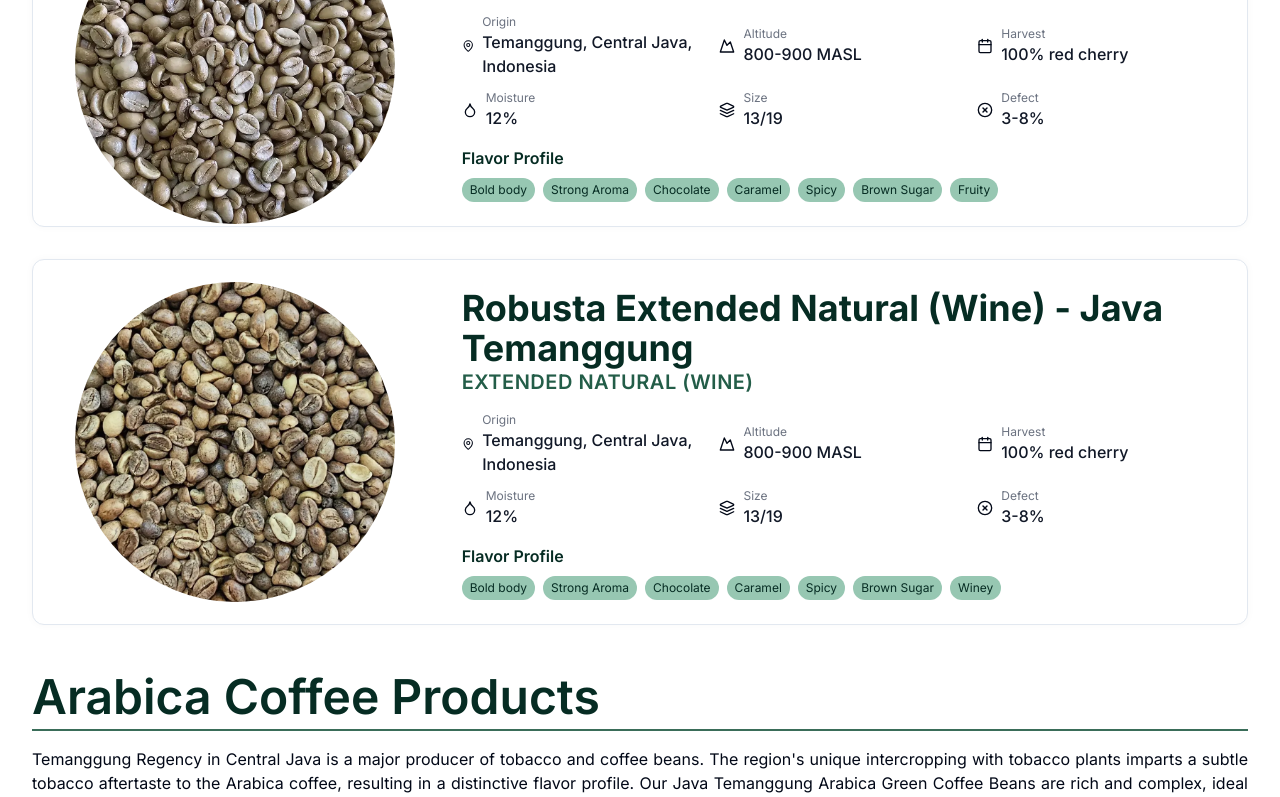
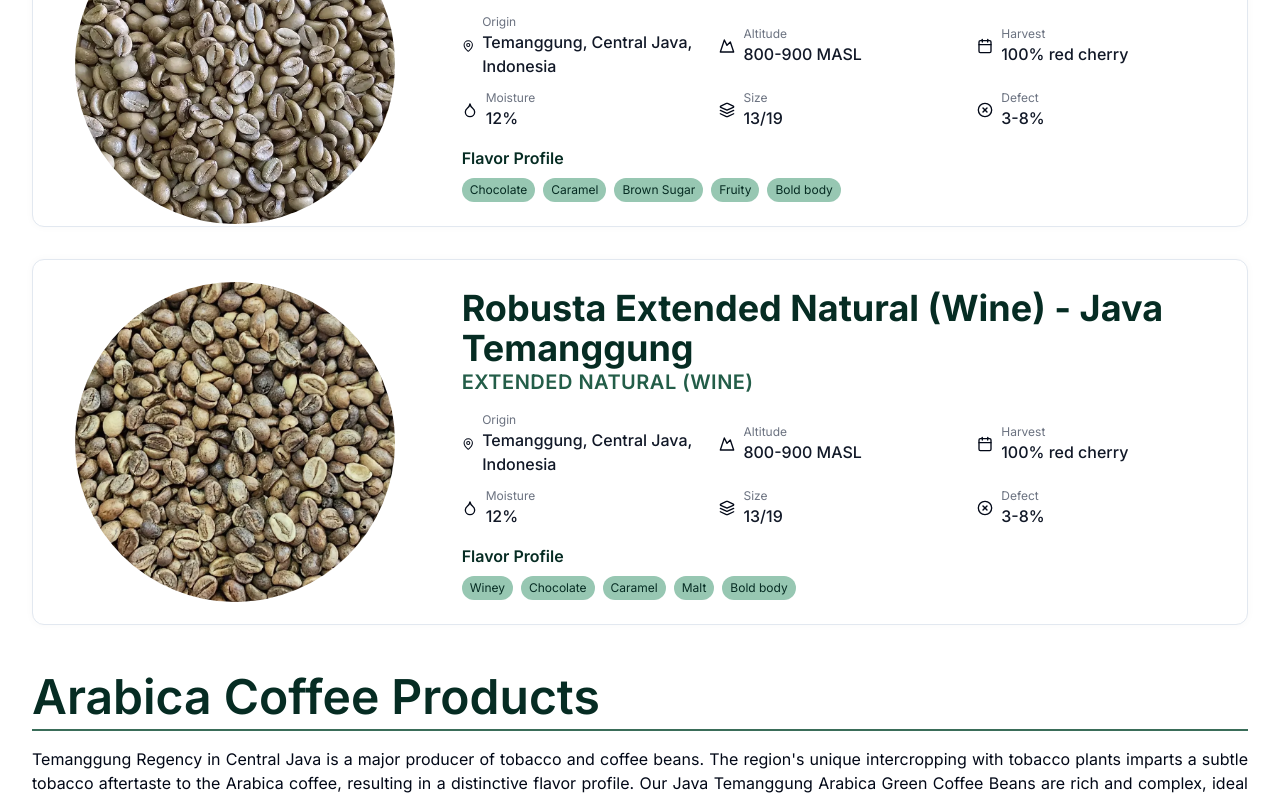
Before and after one commit to alnandoh/Indocoffee, a Next.js app: page /products in a window 1280 px wide. Shown: the part 1751-2548 px from the top of the page. Built offline with nearby package versions, Linux system fonts and the light colour scheme.

Commit message:
Update favicon, fix product image section zoom, change image and section style of heritage page, change image on hero page

```diff
--- a/app/_components/Heritage.tsx
+++ b/app/_components/Heritage.tsx
@@ -1,23 +1,22 @@
 import Image from "next/image";
-import HeritageImage from "@/public/Heritage Image.webp";
+import Mountain from "@/public/posong.webp";
 export default function Heritage() {
   return (
-    <section className="bg-two-500 text-one-800">
-      <div className="wrapper py-12 md:py-16 lg:py-24 xl:py-28">
-        <h2 className="lg:max-w-5xl mx-auto font-bold text-center leading-tight animate-fade-in mb-8 lg:mb-12">
+    <section className="relative min-h-[calc(100vh-80px)] sm:h-fit flex items-center justify-center">
+      <Image
+        src={Mountain}
+        alt="Hero Image"
+        fill
+        className="object-cover opacity-90 -z-10 brightness-50"
+        priority
+        quality={75}
+      />
+      <div className="absolute inset-0 flex items-center justify-center bg-black/50 p-4 lg:p-8">
+        <div className="mx-auto p-4 lg:px-8 lg:py-16 flex flex-col md:items-center gap-6 text-stone-100">
+          <h2 className="lg:max-w-3xl font-bold md:text-center leading-tight animate-fade-in">
             The Rich Heritage of Indonesian Coffee
           </h2>
-        <div className="grid lg:grid-cols-2 gap-8 lg:gap-12 items-center">
-          <div className="w-full aspect-video md:h-92 lg:h-full relative rounded-xl overflow-hidden">
-            <Image
-              src={HeritageImage}
-              alt="Heritage Image"
-              layout="fill"
-              objectFit="cover"
-              objectPosition="center"
-              className="animate-fade-in"
-            />
-          </div>
+          <div className="max-w-xl lg:max-w-3xl text-base md:text-lg md:mt-4">
             <p className="xl:text-lg text-justify animate-fade-in">
               Indonesia is a leading agricultural producer, with coffee
               exemplifying its exceptional quality. Located along the Pacific
@@ -25,8 +24,8 @@ export default function Heritage() {
               creating ideal coffee-growing conditions. The country's diverse
               climates, from cool highlands to humid tropics, contribute unique
               flavors to its coffee. <br /> <br />
-            The history of Indonesian coffee dates back to the 18th century when
-            the Dutch East India Company (VOC) first cultivated coffee on
+              The history of Indonesian coffee dates back to the 18th century
+              when the Dutch East India Company (VOC) first cultivated coffee on
               Java&apos;s volcanic slopes. Renowned for its quality and
               distinctive flavor, Indonesian coffee quickly gained international
               acclaim. We continue this legacy with premium green coffee beans
@@ -34,6 +33,7 @@ export default function Heritage() {
             </p>
           </div>
         </div>
+      </div>
     </section>
   );
 }
--- a/app/_components/Hero.tsx
+++ b/app/_components/Hero.tsx
@@ -1,9 +1,9 @@
 import Image from "next/image";
-import hero from "@/public/posong.webp";
+import hero from "@/public/HeroImage.webp";
 
 export default function Hero() {
   return (
-    <section className="relative min-h-[calc(100vh-80px)] sm:min-h-screen flex items-center justify-center overflow-hidden">
+    <section className="relative min-h-[calc(100vh-80px)] sm:min-h-screen flex items-center justify-center">
       <Image
         src={hero}
         alt="Hero Image"
--- a/app/_components/Product.tsx
+++ b/app/_components/Product.tsx
@@ -14,7 +14,7 @@ export default function Product() {
           <Image
             src={Arabica}
             alt="Java Temanggung Arabica Coffee Beans"
-            className="transition-transform duration-300 ease-in-out hover:scale-105"
+            className="transition-transform duration-300 ease-in-out scale-125 hover:scale-[1.30]"
             layout="fill"
             objectFit="cover"
           />
--- a/app/layout.tsx
+++ b/app/layout.tsx
@@ -10,7 +10,7 @@ import ScrollToTop from "@/components/ScrollToTop";
 const inter = Inter({ subsets: ["latin"] });
 
 export const metadata: Metadata = {
-  title: "Indo Coffee",
+  title: "NusaBean",
   description: "Discover the Essence of Indonesian Coffee",
 };
 
--- a/app/products/_components/ProductTable.tsx
+++ b/app/products/_components/ProductTable.tsx
@@ -72,15 +72,7 @@ const productData: Product[] = [
     moisture: "12%",
     size: "13/19",
     defect: "3-8%",
-    flavors: [
-      "Bold body",
-      "Strong Aroma",
-      "Chocolate",
-      "Caramel",
-      "Spicy",
-      "Brown Sugar",
-      "Honey",
-    ],
+    flavors: ["Chocolate", "Caramel", "Brown Sugar", "Nutty", "Bold body"],
   },
   {
     name: "Robusta - Robusta Natural Java Temanggung",
@@ -92,15 +84,7 @@ const productData: Product[] = [
     moisture: "12%",
     size: "13/19",
     defect: "3-8%",
-    flavors: [
-      "Bold body",
-      "Strong Aroma",
-      "Chocolate",
-      "Caramel",
-      "Spicy",
-      "Brown Sugar",
-      "Fruity",
-    ],
+    flavors: ["Chocolate", "Caramel", "Brown Sugar", "Fruity", "Bold body"],
   },
   {
     name: "Robusta - Robusta Extended Natural (Wine) Java Temanggung ",
@@ -112,15 +96,7 @@ const productData: Product[] = [
     moisture: "12%",
     size: "13/19",
     defect: "3-8%",
-    flavors: [
-      "Bold body",
-      "Strong Aroma",
-      "Chocolate",
-      "Caramel",
-      "Spicy",
-      "Brown Sugar",
-      "Winey",
-    ],
+    flavors: ["Winey", "Chocolate", "Caramel", "Malt", "Bold body"],
   },
 
   {
@@ -204,10 +180,8 @@ const productData: Product[] = [
 ];
 
 const varietyDescriptions: Record<string, string> = {
-  Arabica: `Temanggung Regency in Central Java is a major producer of tobacco and coffee beans. The region's unique intercropping with tobacco plants imparts a subtle tobacco aftertaste to the Arabica coffee, resulting in a distinctive flavor profile. Our Java Temanggung Arabica Green Coffee Beans are rich and complex, ideal for those seeking a unique coffee experience.
-Temanggung Arabica was highlighted as one of Indonesia's top specialty coffees at the SCAA Expo 2016 in Atlanta, with Indonesia honored as the Portrait Country, showcasing its rich coffee heritage and global recognition.`,
-  Robusta: `Temanggung Regency produces some of the finest organic Robusta coffee, known for its strong aroma and rich flavors with notes of chocolate, brown sugar, and spice. Our skilled farmers use advanced post-harvest techniques, including natural, honey, and wine processing, creating a standout coffee.
-Temanggung Robusta has earned international recognition, winning a bronze medal in 2018 and a gold medal in 2019 at the AVPA awards in Paris, showcasing the exceptional craftsmanship of its farmers.`,
+  Arabica: `Temanggung Regency in Central Java is a major producer of tobacco and coffee beans. The region's unique intercropping with tobacco plants imparts a subtle tobacco aftertaste to the Arabica coffee, resulting in a distinctive flavor profile. Our Java Temanggung Arabica Green Coffee Beans are rich and complex, ideal for those seeking a unique coffee experience. Temanggung Arabica was highlighted as one of Indonesia's top specialty coffees at the SCAA Expo 2016 in Atlanta, with Indonesia honored as the Portrait Country, showcasing its rich coffee heritage and global recognition.`,
+  Robusta: `Temanggung Regency produces some of the finest organic Robusta coffee, known for its strong aroma and rich flavors with notes of chocolate, brown sugar, and spice. Our skilled farmers use advanced post-harvest techniques, including natural, honey, and wine processing, creating a standout coffee. Temanggung Robusta has earned international recognition, winning a bronze medal in 2018 and a gold medal in 2019 at the AVPA awards in Paris, showcasing the exceptional craftsmanship of its farmers.`,
 };
 
 const CoffeeProductDisplay: React.FC = () => {
--- a/components/Header.tsx
+++ b/components/Header.tsx
@@ -72,7 +72,7 @@ export default function Header() {
           <Link href="/" className="nav-link">
             Home
           </Link>
-          <Link href="/#about-us" className="nav-link">
+          <Link href="/#about-us" className="nav-link" passHref>
             About Us
           </Link>
           <Link href="/products" className="nav-link">
@@ -81,7 +81,7 @@ export default function Header() {
           <Link href="/gallery" className="nav-link">
             Gallery
           </Link>
-          <Link href="#contact-us" className="nav-link">
+          <Link href="#contact-us" className="nav-link" passHref>
             Contact Us
           </Link>
         </div>
@@ -111,6 +111,7 @@ export default function Header() {
                   <Link
                     href="/#about-us"
                     className="text-lg font-semibold hover:text-gray-700"
+                    passHref
                   >
                     About Us
                   </Link>
@@ -135,6 +136,7 @@ export default function Header() {
                   <Link
                     href="#contact-us"
                     className="text-lg font-semibold hover:text-gray-700"
+                    passHref
                   >
                     Contact Us
                   </Link>
```
Also changed, not shown: public/HeroImage.webp (added), 1 other file (tests, documents, lock files or other folders). Lines whose indentation alone changed are shown as unchanged.
